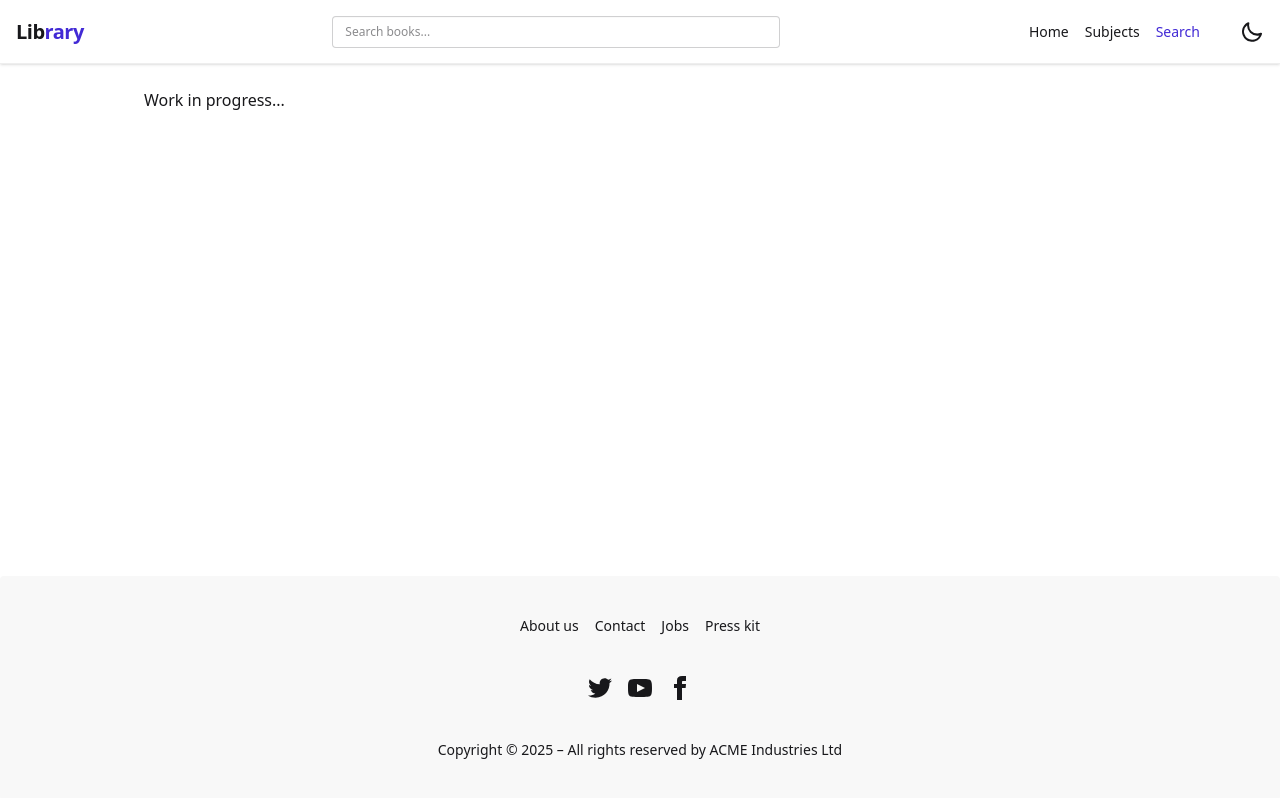
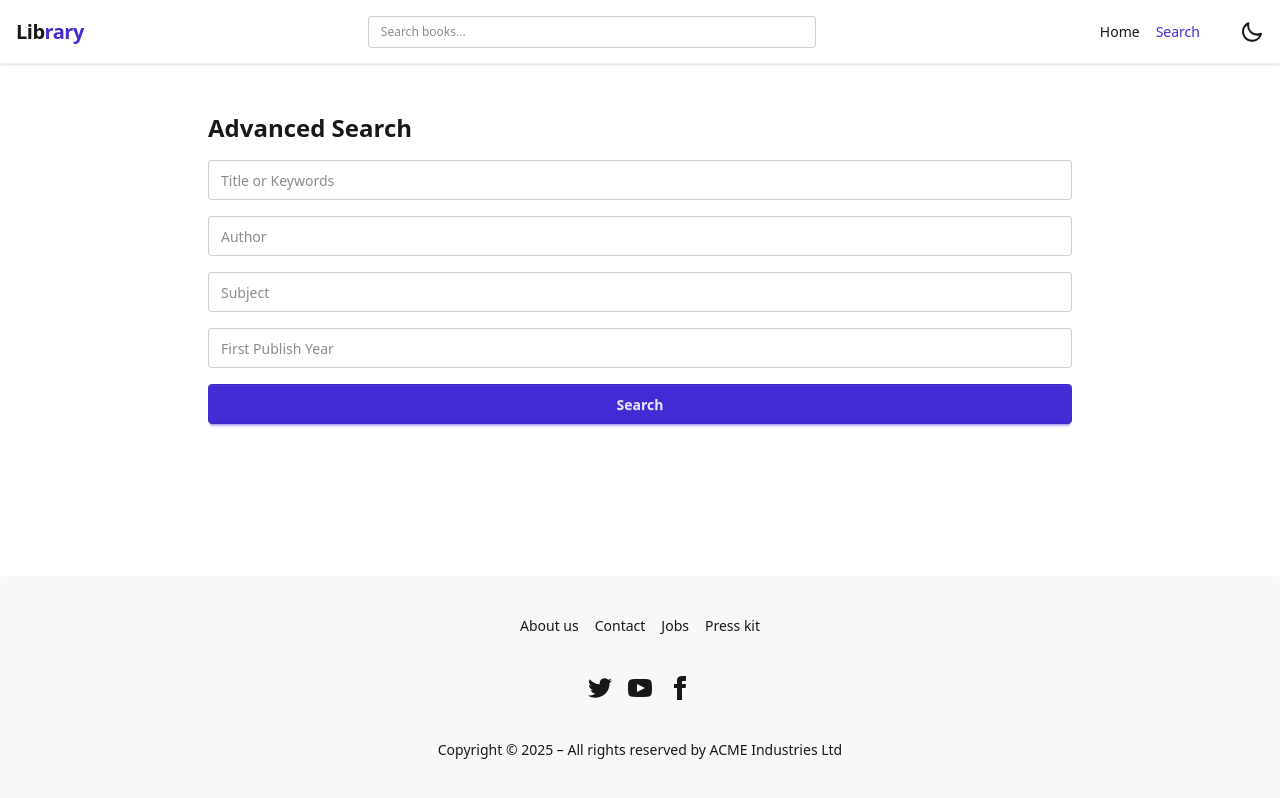
Before and after one commit to MaximeArn/Supinfo_react_librairy, a React (Vite) app: page /search in a window 1280 px wide. Built offline with nearby package versions, Linux system fonts and the light colour scheme.

Commit message:
feat: separate quickSearch and advancedSearch + searchPage minimalist version

```diff
--- a/src/layouts/AppLayout/Components/AppBar.tsx
+++ b/src/layouts/AppLayout/Components/AppBar.tsx
@@ -57,14 +57,6 @@ export default function Appbar() {
             Home
           </NavLink>
           <NavLink
-            to="/subjects"
-            className={({ isActive }) =>
-              isActive ? "text-primary" : "text-base-content hover:text-primary"
-            }
-          >
-            Subjects
-          </NavLink>
-          <NavLink
             to="/search"
             className={({ isActive }) =>
               isActive ? "text-primary" : "text-base-content hover:text-primary"
--- a/src/layouts/AppLayout/Components/MobileDockNav.tsx
+++ b/src/layouts/AppLayout/Components/MobileDockNav.tsx
@@ -1,7 +1,6 @@
 import { NavLink, useLocation } from "react-router";
 import { AiOutlineHome } from "react-icons/ai";
 import { BiSearchAlt2 } from "react-icons/bi";
-import { PiBooksDuotone } from "react-icons/pi";
 
 export default function MobileDockNav() {
   const { pathname } = useLocation();
@@ -14,14 +13,6 @@ export default function MobileDockNav() {
       </NavLink>
 
       <NavLink
-        to="/subjects"
-        className={pathname === "/subjects" ? "dock-active" : ""}
-      >
-        <PiBooksDuotone className="size-[1.2em]" />
-        <span className="dock-label">Subjects</span>
-      </NavLink>
-
-      <NavLink
         to="/search"
         className={pathname === "/search" ? "dock-active" : ""}
       >
--- a/src/layouts/AppLayout/Components/SearchBar/SearchBar.tsx
+++ b/src/layouts/AppLayout/Components/SearchBar/SearchBar.tsx
@@ -7,7 +7,7 @@ import {
 } from "react";
 import { useNavigate } from "react-router";
 import { useAppDispatch } from "@/store/store";
-import { fetchSearchResults } from "@/store/slices/booksSearch.slice";
+import { fetchQuickSearchResults } from "@/store/slices/booksSearch.slice";
 import SearchBarResults from "./SearchBarResults";
 
 interface Props {
@@ -28,7 +28,7 @@ const SearchBar = forwardRef(function SearchBar(
   useEffect(() => {
     const delayDebounce = setTimeout(() => {
       if (query.length >= 1) {
-        dispatch(fetchSearchResults(query));
+        dispatch(fetchQuickSearchResults(query));
       }
     }, 300);
     return () => clearTimeout(delayDebounce);
--- a/src/layouts/AppLayout/Components/SearchBar/SearchBarResults.tsx
+++ b/src/layouts/AppLayout/Components/SearchBar/SearchBarResults.tsx
@@ -10,7 +10,9 @@ interface Props {
 
 const SearchBarResults = forwardRef<HTMLDivElement, Props>(
   ({ query, className = "", setQuery }, ref) => {
-    const { results, status } = useAppSelector((state) => state.booksSearch);
+    const { results, status } = useAppSelector(
+      (state) => state.booksSearch.quickSearch
+    );
     const navigate = useNavigate();
     const localRef = useRef<HTMLDivElement>(null);
 
--- a/src/pages/Authors.tsx
+++ /dev/null
@@ -1,7 +0,0 @@
-export default function SubjectsPage() {
-  return (
-    <>
-      <p>Work in progress...</p>
-    </>
-  );
-}
--- a/src/pages/Search.tsx
+++ b/src/pages/Search.tsx
@@ -1,7 +1,106 @@
-export default function SearchPage() {
+import { useEffect, useState } from "react";
+import { useSearchParams } from "react-router";
+import {
+  fetchAdvancedSearchResults,
+  clearAdvancedSearchResults,
+} from "@/store/slices/booksSearch.slice";
+import { useAppDispatch, useAppSelector } from "../store/store";
+
+const AdvancedSearchPage = () => {
+  const dispatch = useAppDispatch();
+  const [searchParams] = useSearchParams();
+
+  const initialQuery = searchParams.get("q") || "";
+
+  const [title, setTitle] = useState(initialQuery);
+  const [author, setAuthor] = useState("");
+  const [subject, setSubject] = useState("");
+  const [year, setYear] = useState("");
+
+  const { results, status, error } = useAppSelector(
+    (state) => state.booksSearch.advancedSearch
+  );
+
+  const handleSearch = () => {
+    const queryParts = [
+      title && `q=${encodeURIComponent(title)}`,
+      author && `author=${encodeURIComponent(author)}`,
+      subject && `subject=${encodeURIComponent(subject)}`,
+      year && `first_publish_year=${encodeURIComponent(year)}`,
+    ];
+
+    const fullQuery = queryParts.filter(Boolean).join("&");
+
+    if (fullQuery) {
+      dispatch(fetchAdvancedSearchResults(fullQuery));
+    }
+  };
+
+  useEffect(() => {
+    if (initialQuery) {
+      dispatch(
+        fetchAdvancedSearchResults(`q=${encodeURIComponent(initialQuery)}`)
+      );
+    }
+
+    return () => {
+      dispatch(clearAdvancedSearchResults());
+    };
+  }, [dispatch, initialQuery]);
+
   return (
-    <>
-      <p>Work in progress...</p>
-    </>
+    <div className="px-4 py-6 max-w-4xl mx-auto">
+      <h1 className="text-2xl font-bold mb-4">Advanced Search</h1>
+
+      <div className="grid gap-4 mb-6">
+        <input
+          type="text"
+          placeholder="Title or Keywords"
+          className="input input-bordered w-full"
+          value={title}
+          onChange={(e) => setTitle(e.target.value)}
+        />
+        <input
+          type="text"
+          placeholder="Author"
+          className="input input-bordered w-full"
+          value={author}
+          onChange={(e) => setAuthor(e.target.value)}
+        />
+        <input
+          type="text"
+          placeholder="Subject"
+          className="input input-bordered w-full"
+          value={subject}
+          onChange={(e) => setSubject(e.target.value)}
+        />
+        <input
+          type="text"
+          placeholder="First Publish Year"
+          className="input input-bordered w-full"
+          value={year}
+          onChange={(e) => setYear(e.target.value)}
+        />
+        <button onClick={handleSearch} className="btn btn-primary w-full">
+          Search
+        </button>
+      </div>
+
+      {status === "loading" && <p className="text-center">Loading...</p>}
+      {status === "failed" && (
+        <p className="text-center text-error">Error: {error}</p>
+      )}
+      {status === "succeeded" && results.length === 0 && (
+        <p className="text-center">No results found.</p>
+      )}
+
+      <div className="grid gap-4">
+        {results.map((book) => (
+          <p key={book.cover_edition_key}>{book.title}</p>
+        ))}
+      </div>
+    </div>
   );
-}
+};
+
+export default AdvancedSearchPage;
--- a/src/router/AppRouter.tsx
+++ b/src/router/AppRouter.tsx
@@ -2,7 +2,6 @@ import { Routes, Route } from "react-router";
 import AppLayout from "@/layouts/AppLayout/AppLayout";
 import HomePage from "@/pages/Home";
 import SearchPage from "@/pages/Search";
-import SubjectsPage from "@/pages/Authors";
 import BooksDetails from "../pages/BookDetails";
 
 export default function AppRouter() {
@@ -11,7 +10,6 @@ export default function AppRouter() {
       <Route element={<AppLayout />}>
         <Route path="/" element={<HomePage />} />
         <Route path="/search" element={<SearchPage />} />
-        <Route path="/subjects" element={<SubjectsPage />} />
         <Route path="/works/:bookId" element={<BooksDetails />} />
       </Route>
     </Routes>
--- a/src/store/slices/booksSearch.slice.ts
+++ b/src/store/slices/booksSearch.slice.ts
@@ -2,23 +2,44 @@ import { createSlice, createAsyncThunk } from "@reduxjs/toolkit";
 import type { ISearchBookResult } from "@/models/interfaces/SearchBooksResult.interface";
 import { searchBooks } from "@/services/searchBooks.service";
 
-interface SearchState {
+interface SearchSubState {
   results: ISearchBookResult[];
   status: "idle" | "loading" | "succeeded" | "failed";
   error: string | null;
 }
 
-const initialState: SearchState = {
+interface SearchState {
+  quickSearch: SearchSubState;
+  advancedSearch: SearchSubState;
+}
+
+const initialSubState: SearchSubState = {
   results: [],
   status: "idle",
   error: null,
 };
 
-export const fetchSearchResults = createAsyncThunk(
-  "search/fetchSearchResults",
+const initialState: SearchState = {
+  quickSearch: { ...initialSubState },
+  advancedSearch: { ...initialSubState },
+};
+
+export const fetchQuickSearchResults = createAsyncThunk(
+  "search/fetchQuickSearchResults",
   async (query: string, thunkAPI) => {
     try {
-      return await searchBooks(query);
+      return await searchBooks(`q=${encodeURIComponent(query)}`);
+    } catch (err: any) {
+      return thunkAPI.rejectWithValue(err.message ?? "Unknown error");
+    }
+  }
+);
+
+export const fetchAdvancedSearchResults = createAsyncThunk(
+  "search/fetchAdvancedSearchResults",
+  async (queryString: string, thunkAPI) => {
+    try {
+      return await searchBooks(queryString);
     } catch (err: any) {
       return thunkAPI.rejectWithValue(err.message ?? "Unknown error");
     }
@@ -29,27 +50,47 @@ const searchSlice = createSlice({
   name: "booksSearch",
   initialState,
   reducers: {
-    clearResults: (state) => {
-      state.results = [];
-      state.status = "idle";
-      state.error = null;
+    clearQuickSearchResults: (state) => {
+      state.quickSearch = { ...initialSubState };
+    },
+    clearAdvancedSearchResults: (state) => {
+      state.advancedSearch = { ...initialSubState };
     },
   },
   extraReducers: (builder) => {
+    // QUICK SEARCH (search bar)
     builder
-      .addCase(fetchSearchResults.pending, (state) => {
-        state.status = "loading";
+      .addCase(fetchQuickSearchResults.pending, (state) => {
+        state.quickSearch.status = "loading";
+        state.quickSearch.error = null;
       })
-      .addCase(fetchSearchResults.fulfilled, (state, action) => {
-        state.status = "succeeded";
-        state.results = action.payload;
+      .addCase(fetchQuickSearchResults.fulfilled, (state, action) => {
+        state.quickSearch.status = "succeeded";
+        state.quickSearch.results = action.payload;
       })
-      .addCase(fetchSearchResults.rejected, (state, action) => {
-        state.status = "failed";
-        state.error = action.payload as string;
+      .addCase(fetchQuickSearchResults.rejected, (state, action) => {
+        state.quickSearch.status = "failed";
+        state.quickSearch.error = action.payload as string;
+      });
+
+    // ADVANCED SEARCH
+    builder
+      .addCase(fetchAdvancedSearchResults.pending, (state) => {
+        state.advancedSearch.status = "loading";
+        state.advancedSearch.error = null;
+      })
+      .addCase(fetchAdvancedSearchResults.fulfilled, (state, action) => {
+        state.advancedSearch.status = "succeeded";
+        state.advancedSearch.results = action.payload;
+      })
+      .addCase(fetchAdvancedSearchResults.rejected, (state, action) => {
+        state.advancedSearch.status = "failed";
+        state.advancedSearch.error = action.payload as string;
       });
   },
 });
 
-export const { clearResults } = searchSlice.actions;
+export const { clearQuickSearchResults, clearAdvancedSearchResults } =
+  searchSlice.actions;
+
 export default searchSlice.reducer;
```
